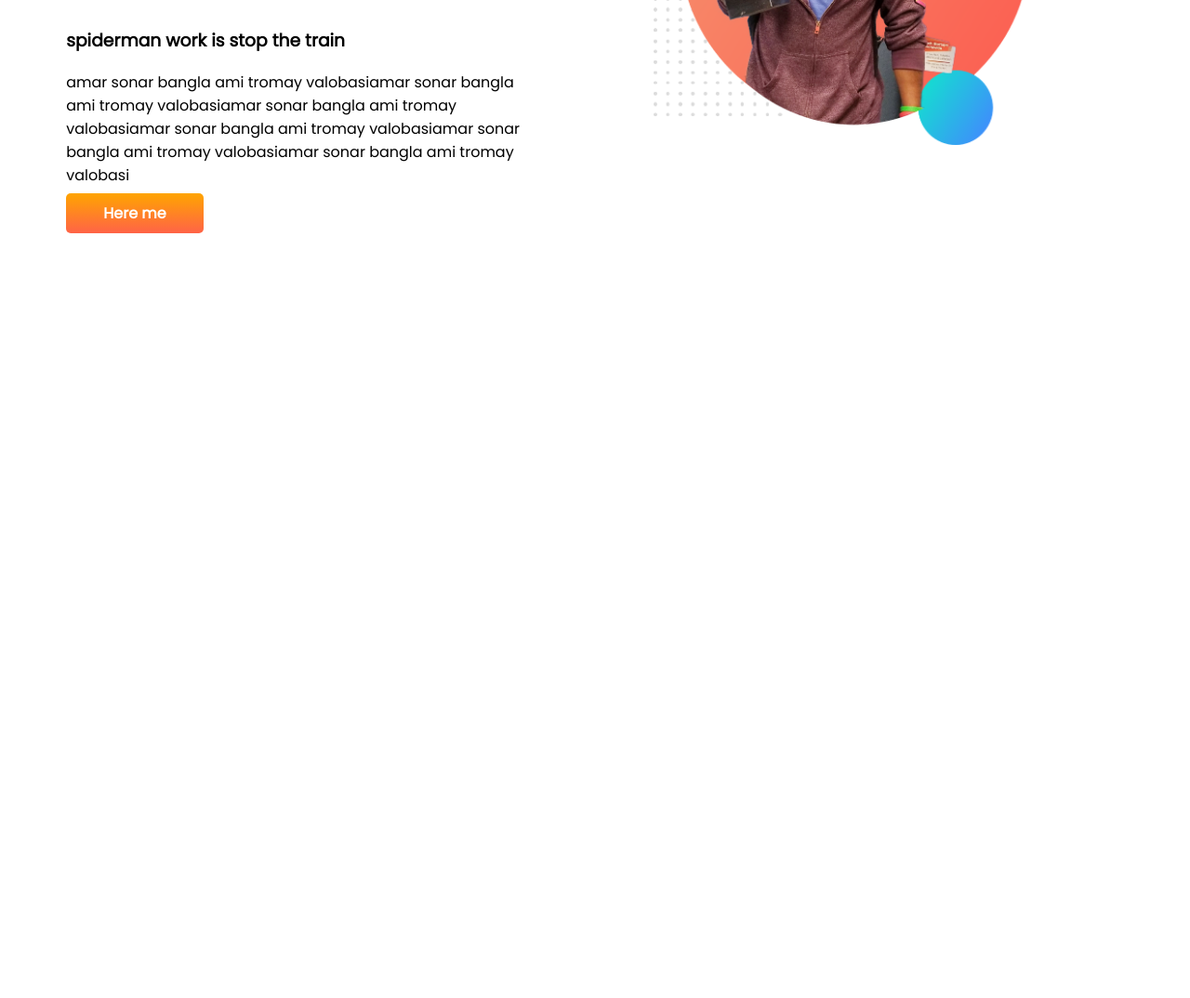
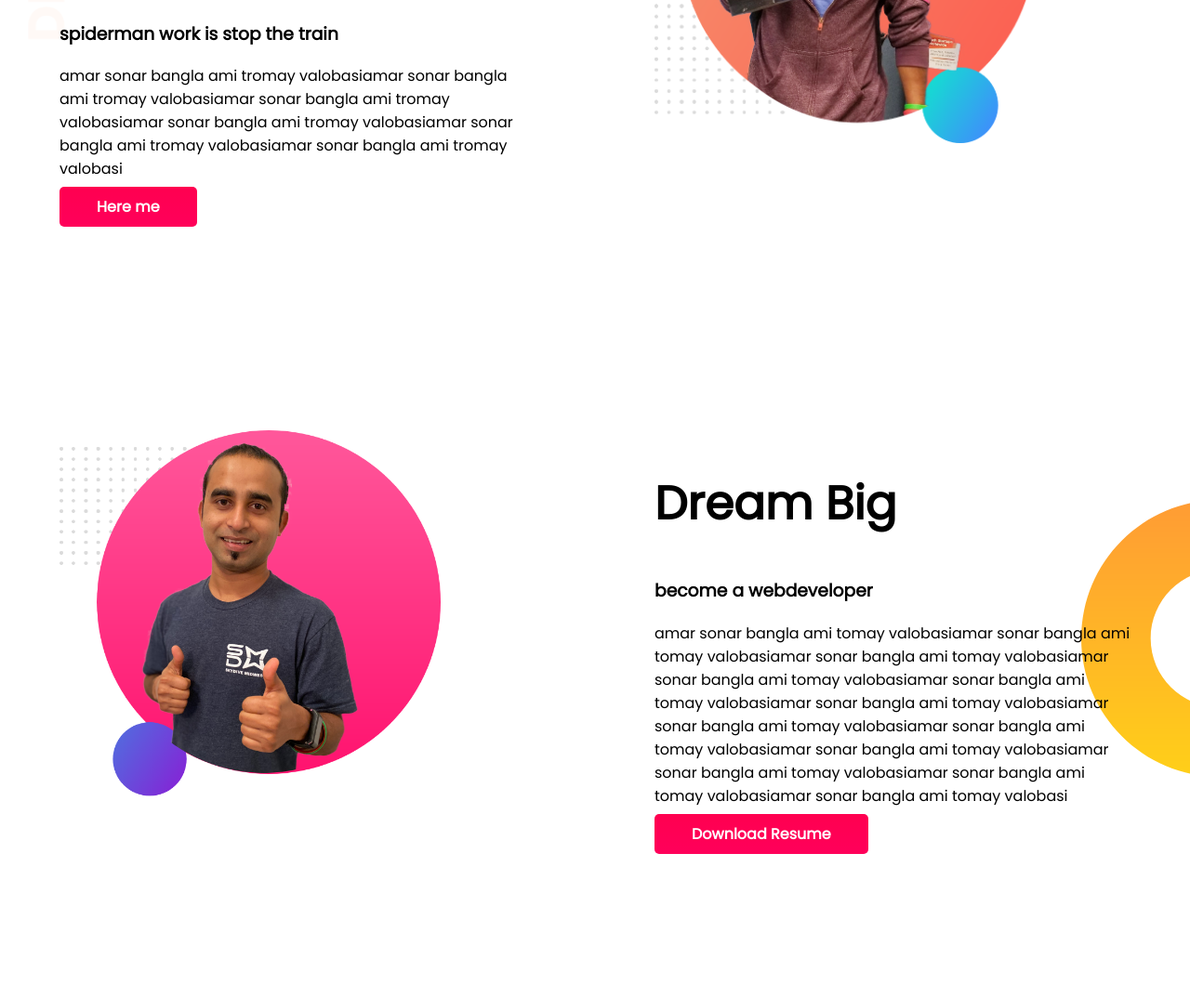
Before and after one commit to badsha334/portfolio-webdesign, a plain HTML site: page portfolio.html in a window 1280 px wide. Shown: the part 317-1391 px from the top of the page at 93% size. Before the commit the page ends 800 px from the top, so only its background shows below. Drawn offline with Linux system fonts and the light colour scheme.

Commit message:
portfolio webdesign

```diff
--- a/portfolio.html
+++ b/portfolio.html
@@ -16,13 +16,18 @@
 </head>
 
 <body>
-    <section>
+
+    <!-- 1st section -->
+
+    <section id="top-banner">
+
         <div class="half-width">
 
             <h1>Welcome To</h1>
             <h1><span class="peter">Peter Parker</span> World</h1>
             <h3>spiderman work is stop the train</h3>
-            <p>amar sonar bangla ami tromay valobasiamar sonar bangla ami tromay valobasiamar sonar bangla ami tromay
+            <p class="para">amar sonar bangla ami tromay valobasiamar sonar bangla ami tromay valobasiamar sonar bangla
+                ami tromay
                 valobasiamar sonar bangla ami tromay valobasiamar sonar bangla ami tromay valobasiamar sonar bangla ami
                 tromay
                 valobasi
@@ -32,10 +37,32 @@
         </div>
 
         <div class="half-width">
-            <img src="jhankar.png" alt="">
+            <img src="img/jhankar.png" alt="">
 
         </div>
+    </section>
 
+
+    <!-- second sectio -->
+
+
+
+    <section class="bg-banner">
+        <div class="half-width">
+            <img src="img/jhankar2.png" alt="">
+        </div>
+        <div class="half-width">
+            <h1>Dream Big</h1>
+            <h3>become a webdeveloper</h3>
+            <p>amar sonar bangla ami tomay valobasiamar sonar bangla ami tomay valobasiamar sonar bangla ami tomay
+                valobasiamar sonar bangla ami tomay valobasiamar sonar bangla ami tomay valobasiamar sonar bangla ami
+                tomay valobasiamar sonar bangla ami tomay valobasiamar sonar bangla ami tomay valobasiamar sonar bangla
+                ami tomay valobasiamar sonar bangla ami tomay valobasiamar sonar bangla ami tomay valobasiamar sonar
+                bangla ami tomay valobasi</p>
+
+            <a class="link-button" target="_blank" href="https://www.youtube.com/">Download Resume</a>
+        </div>
+        </div>
     </section>
 
 </body>
--- a/style.css
+++ b/style.css
@@ -1,5 +1,6 @@
 body {
     font-family: 'Poppins', sans-serif;
+    margin: 0%;
 }
 
 h1 {
@@ -12,6 +13,8 @@ h1 {
 
 section {
     display: flex;
+    margin-bottom: 100px;
+
 }
 
 .half-width {
@@ -25,9 +28,20 @@ section {
 
 .link-button {
     text-decoration: none;
-    background-image: linear-gradient(orange, tomato);
+    background-image: linear-gradient(rgb(255, 0, 80), rgb(255, 0, 90));
     padding: 10px 40px;
     border-radius: 5px;
     color: white;
     font-weight: 700;
 }
+
+#top-banner {
+    background-image: url(img/top-banner.png);
+    background-repeat: no-repeat;
+}
+
+.bg-banner {
+    background-image: url(img/dream-bg.png);
+    background-repeat: no-repeat;
+    background-position: right;
+}
```
Also changed, not shown: img/dream-bg.png (renamed from dream-bg.png), img/exp-bg.png (renamed from exp-bg.png), img/jhankar.png (renamed from jhankar.png), img/jhankar2.png (renamed from jhankar2.png), img/my-bg.png (renamed from my-bg.png), img/my-bg2.png (renamed from my-bg2.png), img/top-banner.png (renamed from top-banner.png).
